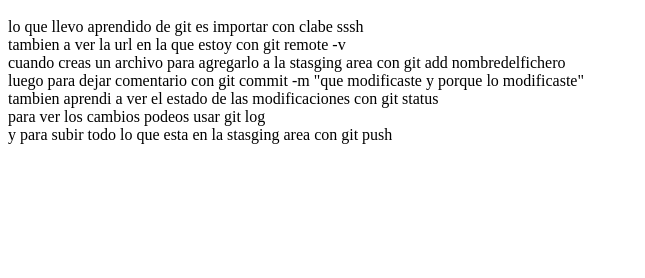
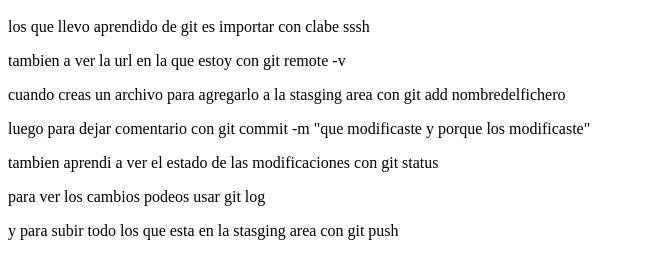
Before and after one commit to Alkon12/My-web, a plain HTML site: page index.html in a window 1280 px wide. Shown: the part 48-326 px from the top of the page, without its empty margins (0-645 px from the left). Drawn offline with Linux system fonts and the light colour scheme.

Commit message:
i add <p> to all te lines that they needed it

```diff
--- a/index.html
+++ b/index.html
@@ -1,15 +1,17 @@
 <html>
+    <head>
+
+    </head>
 <body>
-<title>hello world
-</title>
-<h1>esto es una prueba para git</h1>
+    <title>hello world</title>
+        <h1>esto es una prueba para git</h1>
 
-lo que llevo aprendido de git es importar con clabe sssh <br>
-tambien a ver la url en la que estoy con git remote -v <br>
-cuando creas un archivo para agregarlo a la stasging area con git add nombredelfichero <br>
-luego para dejar comentario con git commit -m "que modificaste y porque lo modificaste" <br>
-tambien aprendi a ver el estado de las modificaciones con git status <br>
-para ver los cambios podeos usar git log <br>
-y para subir todo lo que esta en la stasging area con git push <br>
-</body>
+        <p>los que llevo aprendido de git es importar con clabe sssh </p>
+        <p>tambien a ver la url en la que estoy con git remote -v </p>
+        <p>cuando creas un archivo para agregarlo a la stasging area con git add nombredelfichero </p>
+        <p>luego para dejar comentario con git commit -m "que modificaste y porque los modificaste" </p>
+        <p>tambien aprendi a ver el estado de las modificaciones con git status </p>
+        <p>para ver los cambios podeos usar git log </p>
+        <p>y para subir todo los que esta en la stasging area con git push </p>
+    </body>
 </html>
```
